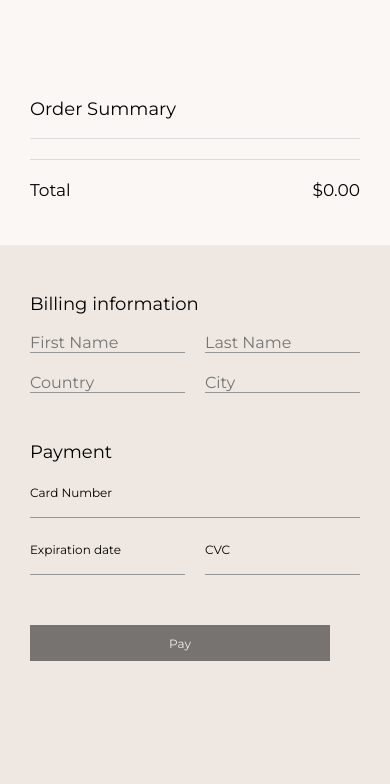
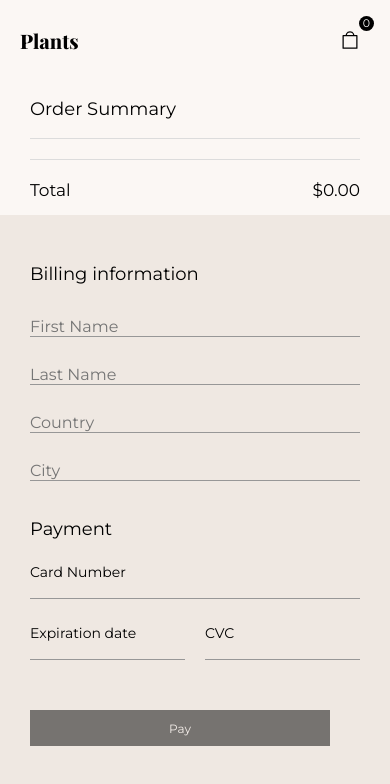
Before and after one commit to marijana-fi/plants-e-commerce, a React (Create React App) app: page /checkout in a window 390 px wide. Shown: the top 784 px of the page. Built offline with nearby package versions, Linux system fonts and the light colour scheme.

Commit message:
responsive

```diff
--- a/src/App.scss
+++ b/src/App.scss
@@ -106,7 +106,12 @@ input[type="text"] {
 	&:not(:placeholder-shown) + label {
 		opacity: 1;
 		transform: translateY(-10px);
+		color: #696969;
+		@media (max-width: 480px) {
+			transform: translateY(-6px);
+		}
 	}
+
 	&:focus {
 		border-bottom: 1px solid #000;
 	}
@@ -114,9 +119,10 @@ input[type="text"] {
 	+ label {
 		position: absolute;
 		top: -15px;
+		opacity: 0;
 		left: 0;
-		opacity: 0;
 		transition: all 0.3s;
+		font-size: 14px;
 	}
 }
 
@@ -185,6 +191,7 @@ button {
 	}
 	@media (max-width: 480px) {
 		font-size: 12px;
+		max-width: 100%;
 	}
 }
 
--- a/src/components/cart-plant-item/cart-plant-item.scss
+++ b/src/components/cart-plant-item/cart-plant-item.scss
@@ -35,6 +35,7 @@
 				transition: all 0.3s;
 				line-height: 1;
 				border-radius: 50%;
+
 				&:before {
 					content: "";
 					width: 100%;
@@ -49,6 +50,12 @@
 					z-index: -1;
 					box-shadow: 0 0 0 5px var(--sec-bg-color);
 					transition: all 0.3s;
+				}
+				&:focus {
+					&:before {
+						box-shadow: 0 0 0 1px var(--sec-bg-color),
+							0 0 0 2px #454545;
+					}
 				}
 				&:hover {
 					color: #fff;
--- a/src/components/cart/cart.scss
+++ b/src/components/cart/cart.scss
@@ -59,6 +59,9 @@
 				border-radius: 50%;
 				line-height: 0.6;
 				transition: all 0.3s;
+				&:focus {
+					box-shadow: 0 0 0 1px #454545;
+				}
 			}
 		}
 		.empty {
--- a/src/components/checkout/checkout.scss
+++ b/src/components/checkout/checkout.scss
@@ -87,6 +87,7 @@
 		}
 	}
 	@media (max-width: 768px) {
+		flex-direction: column-reverse;
 		.contact-wrap {
 			margin: 100px 30px 0 30px;
 
@@ -99,6 +100,8 @@
 		}
 		.order-summary {
 			padding: 100px 30px 0 30px;
+			height: 100%;
+			z-index: 0;
 			.item-wrap {
 				.item-img {
 					max-width: 80px;
@@ -110,23 +113,21 @@
 				}
 			}
 		}
-	}
-	@media (max-width: 768px) {
-		flex-direction: column-reverse;
-		.order-summary {
-			padding: 100px 30px 30px 30px;
-			height: 100%;
-		}
 		.contact-wrap {
 			width: auto;
 		}
 	}
+
 	@media (max-width: 480px) {
 		.contact-wrap {
 			margin: 50px 30px 0 30px;
 			.info {
+				margin-bottom: 25px;
 				.contact-info {
 					display: flex;
+					flex-direction: column;
+					line-height: 3;
+					margin-bottom: 0;
 				}
 			}
 		}
--- a/src/components/header/Header.js
+++ b/src/components/header/Header.js
@@ -10,7 +10,7 @@ const Header = () => {
 	return (
 		<div className="nav-container">
 			<nav className="navbar">
-				<Link to="/">
+				<Link to="/" className="logo-link">
 					<h3 className="logo">Plants</h3>
 				</Link>
 				<button className="cart" onClick={toggleCart}>
--- a/src/components/header/header.scss
+++ b/src/components/header/header.scss
@@ -13,6 +13,7 @@
 		top: 0;
 		left: 0;
 		z-index: 1;
+		.logo-link {
 			.logo {
 				color: #000;
 				margin-bottom: 0;
@@ -30,9 +31,20 @@
 					transition: transform 0.6s cubic-bezier(0.19, 1, 0.22, 1);
 					transform-origin: left;
 				}
+
 				&:hover {
 					&::after {
 						transform: scaleX(1);
+					}
+				}
+			}
+			&:focus {
+				box-shadow: none;
+				padding: 0;
+				.logo {
+					&::after {
+						transform: scaleX(1);
+					}
 				}
 			}
 		}
--- a/src/components/payment-form/payment-form.scss
+++ b/src/components/payment-form/payment-form.scss
@@ -1,7 +1,7 @@
 .form {
 	width: 100%;
 	label {
-		font-size: 12px;
+		font-size: 14px;
 		line-height: 2;
 	}
 
@@ -10,6 +10,9 @@
 		padding: 6px 0;
 		margin-bottom: 20px;
 		width: 100%;
+		&.StripeElement--focus {
+			border-bottom: 1px solid #000;
+		}
 	}
 	.elements-wrap {
 		display: grid;
@@ -29,4 +32,14 @@
 			margin-bottom: 50px;
 		}
 	}
+	@media (max-width: 480px) {
+		.form {
+			label {
+				line-height: 1;
+			}
+			.btn {
+				max-width: 100%;
+			}
+		}
+	}
 }
```
Lines whose indentation alone changed are shown as unchanged.
